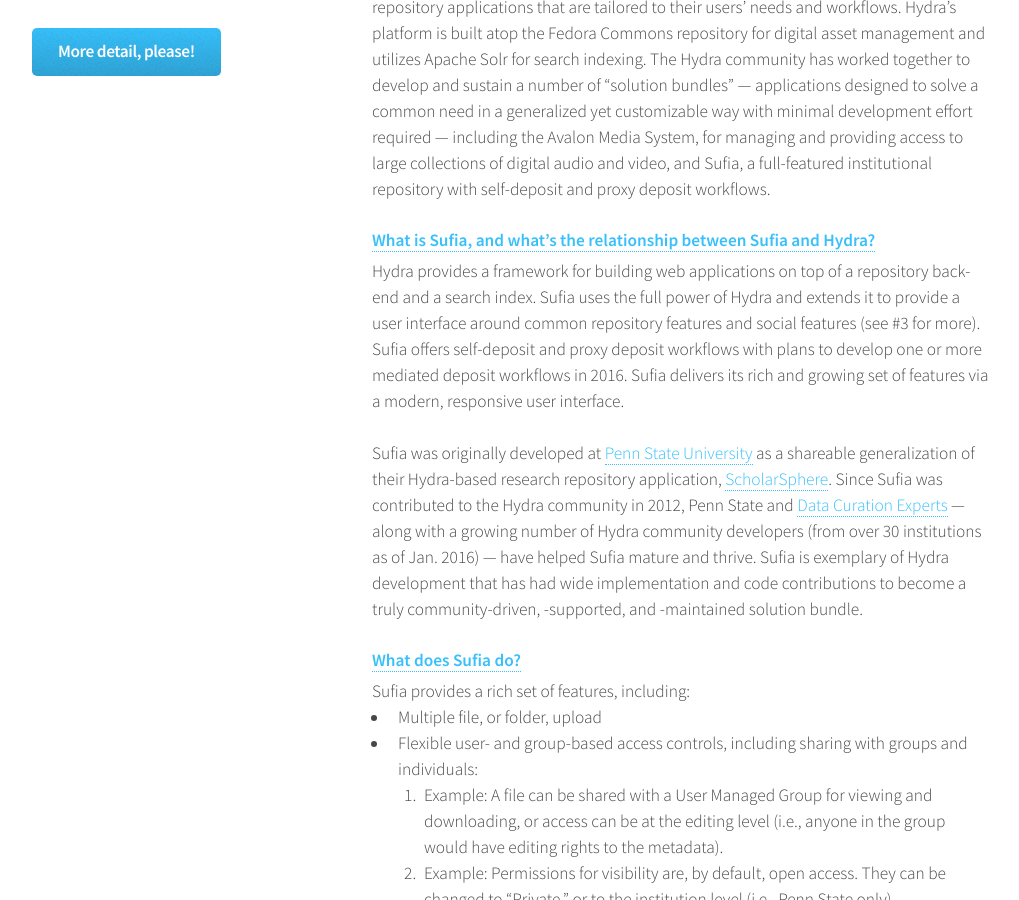
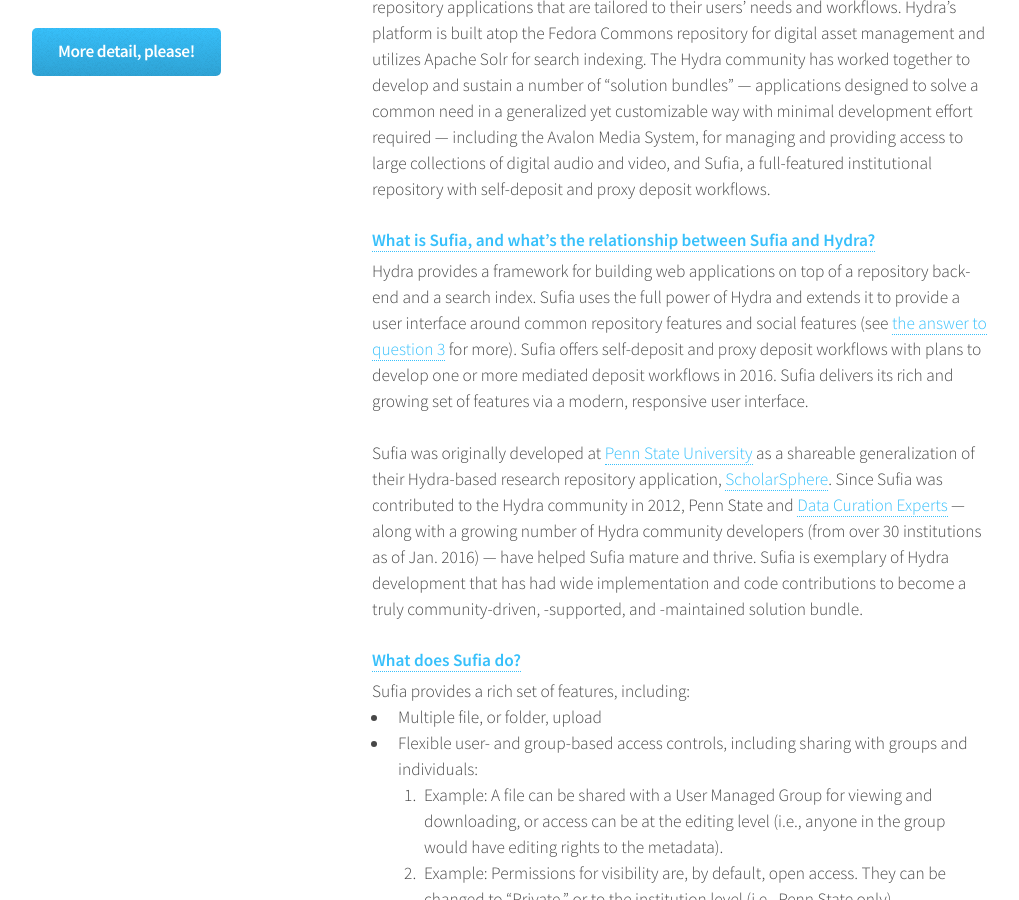
Before and after one commit to samvera-labs/sufia.io, a Jekyll site: the page built from about/index.html, in a window 1280 px wide and 900 px high, scrolled down 386 px. Shown: the whole window, without its empty margins (128-1147 px from the left). Built offline with Jekyll 4.4.1, drawn with Linux system fonts in a browser that asks for light colours.

Commit message:
Linkify reference to question 3 in question 2

```diff
--- a/about/index.html
+++ b/about/index.html
@@ -39,7 +39,7 @@
                             <dd style="margin-top: 5px">Hydra is an open-source repository solution built collaboratively to address a broad range of repository needs. Rather than being one-size-fits-all, Hydra leverages an ecosystem of components that lets institutions assemble and deploy robust and durable repository applications that are tailored to their users’ needs and workflows. Hydra’s platform is built atop the Fedora Commons repository for digital asset management and utilizes Apache Solr for search indexing.  The Hydra community has worked together to develop and sustain a number of “solution bundles” &mdash; applications designed to solve a common need in a generalized yet customizable way with minimal development effort required &mdash; including the Avalon Media System, for managing and providing access to large collections of digital audio and video, and Sufia, a full-featured institutional repository with self-deposit and proxy deposit workflows.</dd>
 
                             <dt style="margin-top: 25px"><strong><a name="q2">What is Sufia, and what’s the relationship between Sufia and Hydra?</a></strong></dt>
-                            <dd style="margin-top: 5px">Hydra provides a framework for building web applications on top of a repository back-end and a search index. Sufia uses the full power of Hydra and extends it to provide a user interface around common repository features and social features (see #3 for more). Sufia offers self-deposit and proxy deposit workflows with plans to develop one or more mediated deposit workflows in 2016. Sufia delivers its rich and growing set of features via a modern, responsive user interface.
+                            <dd style="margin-top: 5px">Hydra provides a framework for building web applications on top of a repository back-end and a search index. Sufia uses the full power of Hydra and extends it to provide a user interface around common repository features and social features (see <a href="#q3">the answer to question 3</a> for more). Sufia offers self-deposit and proxy deposit workflows with plans to develop one or more mediated deposit workflows in 2016. Sufia delivers its rich and growing set of features via a modern, responsive user interface.
                                 <br/><br/>
                                 Sufia was originally developed at <a href="http://psu.edu/">Penn State University</a> as a shareable generalization of their Hydra-based research repository application, <a href="https://scholarsphere.psu.edu/">ScholarSphere</a>.   Since Sufia was contributed to the Hydra community in 2012, Penn State and <a href="http://curationexperts.com/">Data Curation Experts</a> &mdash; along with a growing number of Hydra community developers (from over 30 institutions as of Jan. 2016) &mdash; have helped Sufia mature and thrive. Sufia is exemplary of Hydra development that has had wide implementation and code contributions to become a truly community-driven, -supported, and -maintained solution bundle.
                             </dd>
```
